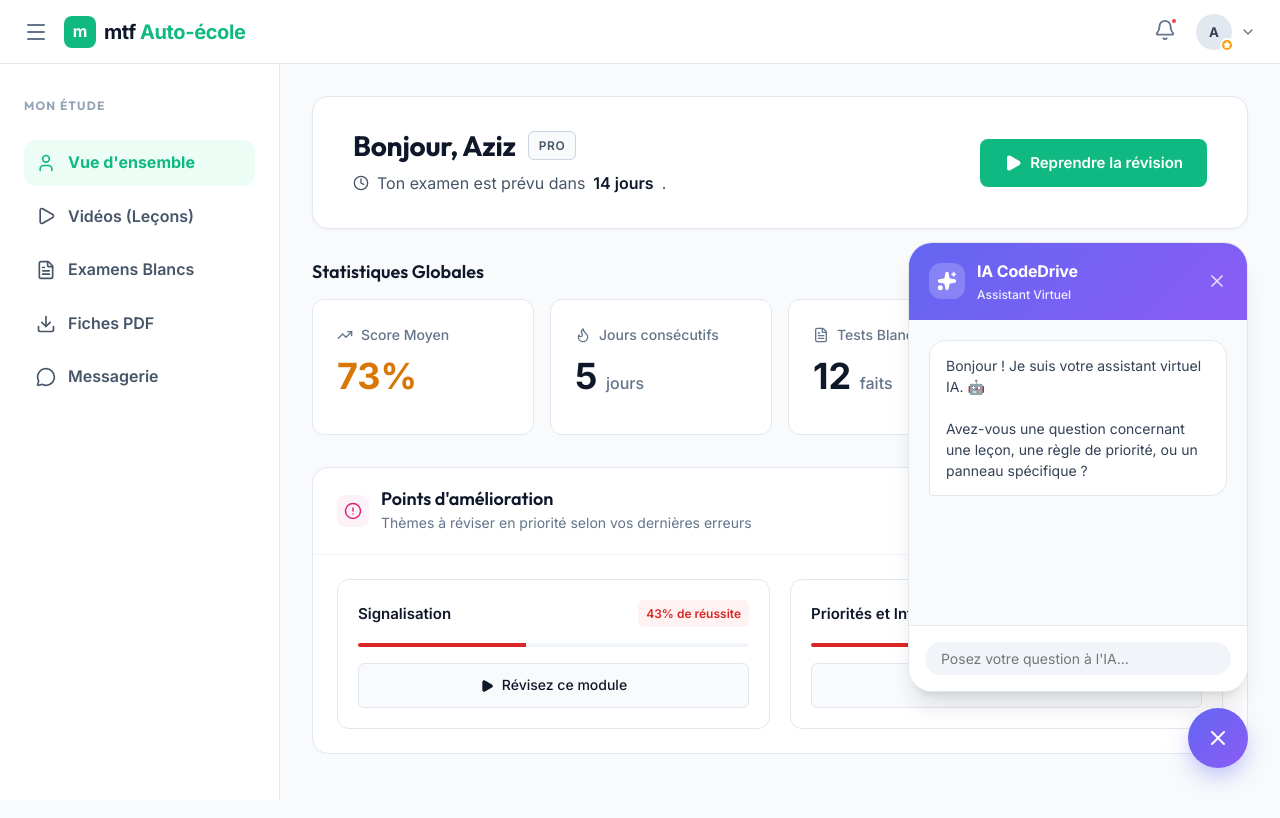
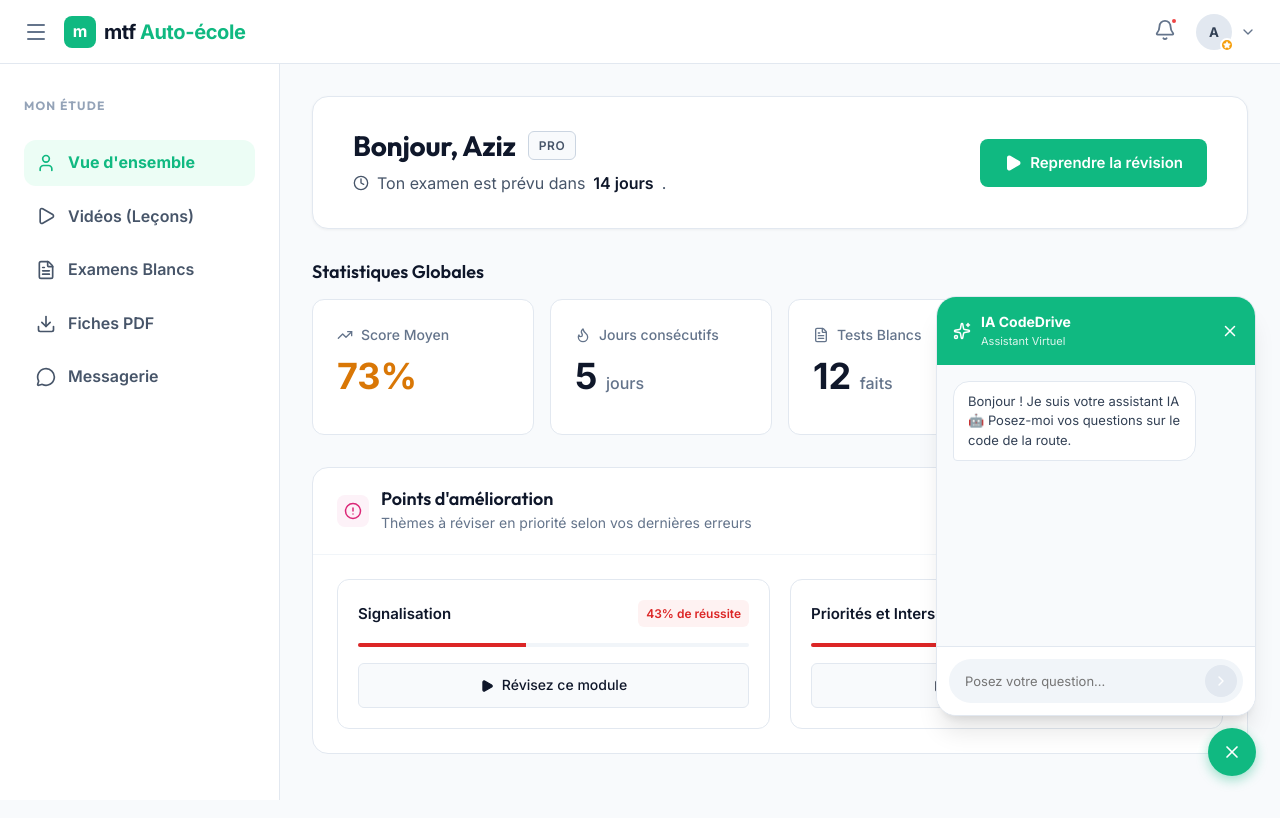
Before and after one commit to mtfdelivery/mtf_Auto--cole, a React (Vite) app: page /dashboard in a window 1280 px wide. Both pictures are taken after a click on the button 1218 px from the left and 738 px from the top of the page. Built offline with nearby package versions, Linux system fonts and the light colour scheme.

Commit message:
feat: smaller green AI FAB with functional message sending and mock replies

```diff
--- a/src/pages/learner/LearnerLayout.tsx
+++ b/src/pages/learner/LearnerLayout.tsx
@@ -18,7 +18,32 @@ export default function LearnerLayout() {
     const [isMenuOpen, setIsMenuOpen] = useState(false);
     const [isDrawerOpen, setIsDrawerOpen] = useState(true);
     const [isChatOpen, setIsChatOpen] = useState(false);
+    const [aiMessages, setAiMessages] = useState<{ text: string; sender: 'ai' | 'user' }[]>([
+        { text: "Bonjour ! Je suis votre assistant IA 🤖 Posez-moi vos questions sur le code de la route.", sender: 'ai' }
+    ]);
+    const [aiInput, setAiInput] = useState('');
     const location = useLocation();
+
+    const AI_REPLIES: Record<string, string> = {
+        'priorité': "La priorité à droite s'applique à toute intersection sans signalisation. Si un véhicule arrive à votre droite, vous devez le laisser passer.",
+        'stop': "Le panneau STOP impose un arrêt complet. Vous devez marquer un temps d'arrêt à la ligne, même si la voie est libre.",
+        'rond-point': "Dans un rond-point, cédez le passage aux véhicules déjà engagés. Utilisez votre clignotant pour signaler votre sortie.",
+        'vitesse': "En agglomération : 50 km/h. Hors agglomération : 90 km/h. Autoroute : 130 km/h (110 km/h par temps de pluie).",
+        'ceinture': "Le port de la ceinture de sécurité est obligatoire pour tous les occupants du véhicule, avant et arrière.",
+    };
+
+    const handleAiSend = () => {
+        if (!aiInput.trim()) return;
+        const userMsg = aiInput.trim();
+        setAiMessages(prev => [...prev, { text: userMsg, sender: 'user' }]);
+        setAiInput('');
+
+        setTimeout(() => {
+            const key = Object.keys(AI_REPLIES).find(k => userMsg.toLowerCase().includes(k));
+            const reply = key ? (AI_REPLIES[key] ?? "Je vérifie...") : "Bonne question ! Je vais vérifier cela. En attendant, consultez vos cours vidéo pour plus de détails. 📚";
+            setAiMessages(prev => [...prev, { text: reply, sender: 'ai' }]);
+        }, 800);
+    };
 
     const navItems = [
         { path: '/dashboard', label: "Vue d'ensemble", icon: User },
@@ -171,37 +196,57 @@ export default function LearnerLayout() {
                     </div>
                 </main>
 
-                {/* FLOATING ACTION BUTTON CHAT WIDGET */}
-                <div style={{ position: 'fixed', bottom: 32, right: 32, zIndex: 100, display: 'flex', flexDirection: 'column', alignItems: 'flex-end', gap: 16 }}>
+                {/* FLOATING AI ASSISTANT */}
+                <div style={{ position: 'fixed', bottom: 24, right: 24, zIndex: 100, display: 'flex', flexDirection: 'column', alignItems: 'flex-end', gap: 12 }}>
                     <AnimatePresence>
                         {isChatOpen && (
                             <motion.div
                                 initial={{ opacity: 0, scale: 0.9, y: 20 }}
                                 animate={{ opacity: 1, scale: 1, y: 0 }}
                                 exit={{ opacity: 0, scale: 0.9, y: 20 }}
-                                style={{ width: 340, height: 450, background: '#fff', borderRadius: 24, boxShadow: '0 20px 25px -5px rgba(0,0,0,0.1), 0 8px 10px -6px rgba(0,0,0,0.1)', border: '1px solid #e2e8f0', display: 'flex', flexDirection: 'column', overflow: 'hidden' }}
+                                style={{ width: 320, height: 420, background: '#fff', borderRadius: 20, boxShadow: '0 20px 25px -5px rgba(0,0,0,0.1), 0 8px 10px -6px rgba(0,0,0,0.1)', border: '1px solid #e2e8f0', display: 'flex', flexDirection: 'column', overflow: 'hidden' }}
                             >
-                                <div style={{ background: 'linear-gradient(135deg, #6366f1, #8b5cf6)', color: '#fff', padding: '16px 20px', display: 'flex', alignItems: 'center', justifyContent: 'space-between' }}>
-                                    <div style={{ display: 'flex', alignItems: 'center', gap: 12 }}>
-                                        <div style={{ width: 36, height: 36, background: 'rgba(255,255,255,0.2)', borderRadius: 12, display: 'flex', alignItems: 'center', justifyContent: 'center' }}>
-                                            <Sparkles size={20} fill="currentColor" />
-                                        </div>
+                                <div style={{ background: '#10b981', color: '#fff', padding: '14px 16px', display: 'flex', alignItems: 'center', justifyContent: 'space-between' }}>
+                                    <div style={{ display: 'flex', alignItems: 'center', gap: 10 }}>
+                                        <Sparkles size={18} />
                                         <div>
-                                            <div style={{ fontWeight: 700, fontSize: '1rem', letterSpacing: '-0.01em' }}>IA CodeDrive</div>
-                                            <div style={{ fontSize: '0.75rem', opacity: 0.9, fontWeight: 500 }}>Assistant Virtuel</div>
+                                            <div style={{ fontWeight: 700, fontSize: '0.875rem' }}>IA CodeDrive</div>
+                                            <div style={{ fontSize: '0.6875rem', opacity: 0.85 }}>Assistant Virtuel</div>
                                         </div>
                                     </div>
-                                    <button onClick={() => setIsChatOpen(false)} style={{ background: 'transparent', border: 'none', color: '#fff', cursor: 'pointer', display: 'flex', alignItems: 'center', justifyContent: 'center', opacity: 0.8, transition: 'opacity 0.2s' }}><X size={20} /></button>
+                                    <button onClick={() => setIsChatOpen(false)} style={{ background: 'transparent', border: 'none', color: '#fff', cursor: 'pointer', display: 'flex' }}><X size={18} /></button>
                                 </div>
-                                <div style={{ flex: 1, background: '#f8fafc', padding: 20, overflowY: 'auto', display: 'flex', flexDirection: 'column', gap: 16 }}>
-                                    <div style={{ alignSelf: 'flex-start', background: '#fff', padding: '14px 16px', borderRadius: 16, borderBottomLeftRadius: 4, fontSize: '0.875rem', color: '#334155', border: '1px solid #e2e8f0', lineHeight: 1.5, boxShadow: '0 1px 2px rgba(0,0,0,0.02)' }}>
-                                        Bonjour ! Je suis votre assistant virtuel IA. 🤖<br /><br />
-                                        Avez-vous une question concernant une leçon, une règle de priorité, ou un panneau spécifique ?
-                                    </div>
+                                <div style={{ flex: 1, background: '#f8fafc', padding: 16, overflowY: 'auto', display: 'flex', flexDirection: 'column', gap: 12 }}>
+                                    {aiMessages.map((msg, i) => (
+                                        <div key={i} style={{ alignSelf: msg.sender === 'ai' ? 'flex-start' : 'flex-end', maxWidth: '85%' }}>
+                                            <div style={{
+                                                padding: '10px 14px', borderRadius: 16, fontSize: '0.8125rem', lineHeight: 1.5,
+                                                background: msg.sender === 'ai' ? '#fff' : '#10b981',
+                                                color: msg.sender === 'ai' ? '#334155' : '#fff',
+                                                border: msg.sender === 'ai' ? '1px solid #e2e8f0' : 'none',
+                                                borderBottomLeftRadius: msg.sender === 'ai' ? 4 : 16,
+                                                borderBottomRightRadius: msg.sender === 'user' ? 4 : 16,
+                                            }}>{msg.text}</div>
+                                        </div>
+                                    ))}
                                 </div>
-                                <div style={{ padding: 16, background: '#fff', borderTop: '1px solid #e2e8f0' }}>
-                                    <div style={{ background: '#f1f5f9', borderRadius: 24, padding: '8px 16px', display: 'flex', alignItems: 'center' }}>
-                                        <input type="text" placeholder="Posez votre question à l'IA..." style={{ border: 'none', background: 'transparent', outline: 'none', flex: 1, fontSize: '0.875rem', color: '#0f172a' }} />
+                                <div style={{ padding: 12, background: '#fff', borderTop: '1px solid #e2e8f0' }}>
+                                    <div style={{ background: '#f1f5f9', borderRadius: 24, padding: '6px 6px 6px 16px', display: 'flex', alignItems: 'center', gap: 8 }}>
+                                        <input
+                                            type="text"
+                                            value={aiInput}
+                                            onChange={(e) => setAiInput(e.target.value)}
+                                            onKeyDown={(e) => e.key === 'Enter' && handleAiSend()}
+                                            placeholder="Posez votre question..."
+                                            style={{ border: 'none', background: 'transparent', outline: 'none', flex: 1, fontSize: '0.8125rem', color: '#0f172a' }}
+                                        />
+                                        <button
+                                            onClick={handleAiSend}
+                                            disabled={!aiInput.trim()}
+                                            style={{ width: 32, height: 32, borderRadius: '50%', background: aiInput.trim() ? '#10b981' : '#e2e8f0', color: '#fff', border: 'none', display: 'flex', alignItems: 'center', justifyContent: 'center', cursor: aiInput.trim() ? 'pointer' : 'default', flexShrink: 0, transition: 'background 0.2s' }}
+                                        >
+                                            <ChevronDown size={16} style={{ transform: 'rotate(-90deg)' }} />
+                                        </button>
                                     </div>
                                 </div>
                             </motion.div>
@@ -211,12 +256,12 @@ export default function LearnerLayout() {
                     <button
                         onClick={() => setIsChatOpen(!isChatOpen)}
                         style={{
-                            width: 60, height: 60, borderRadius: '50%', background: 'linear-gradient(135deg, #6366f1, #8b5cf6)', color: '#fff',
-                            border: 'none', boxShadow: '0 10px 25px -5px rgba(99, 102, 241, 0.5)',
+                            width: 48, height: 48, borderRadius: '50%', background: '#10b981', color: '#fff',
+                            border: 'none', boxShadow: '0 4px 12px rgba(16, 185, 129, 0.4)',
                             display: 'flex', alignItems: 'center', justifyContent: 'center', cursor: 'pointer', transition: 'transform 0.2s'
                         }}
                     >
-                        {isChatOpen ? <X size={24} /> : <Sparkles size={26} fill="currentColor" />}
+                        {isChatOpen ? <X size={20} /> : <Sparkles size={20} />}
                     </button>
                 </div>
             </div>
--- a/src/router/index.tsx
+++ b/src/router/index.tsx
@@ -12,7 +12,6 @@ const Pricing = lazy(() => import('@/pages/Pricing'));
 const Contact = lazy(() => import('@/pages/Contact'));
 const Login = lazy(() => import('@/pages/Login'));
 const Signup = lazy(() => import('@/pages/Signup'));
-const StudentDashboard = lazy(() => import('@/pages/StudentDashboard'));
 const FindSchool = lazy(() => import('@/pages/FindSchool'));
 const ExamSimulator = lazy(() => import('@/pages/learner/ExamSimulator'));
 const AdminDashboard = lazy(() => import('@/pages/AdminDashboard'));
@@ -35,7 +34,7 @@ const prefetchRoutes = {
     '/contact': () => import('@/pages/Contact'),
     '/login': () => import('@/pages/Login'),
     '/signup': () => import('@/pages/Signup'),
-    '/dashboard': () => import('@/pages/StudentDashboard'),
+    '/dashboard': () => import('@/pages/learner/LearnerLayout'),
     '/ecoles': () => import('@/pages/FindSchool'),
 };
 
```
